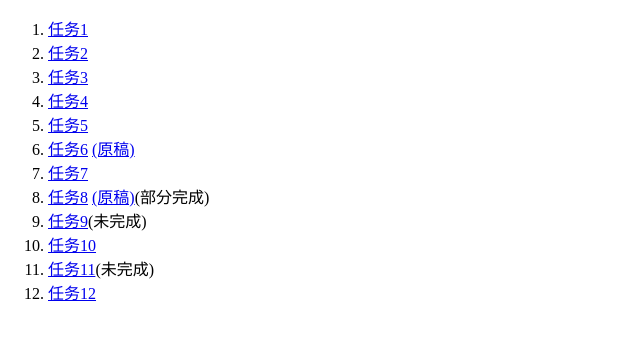
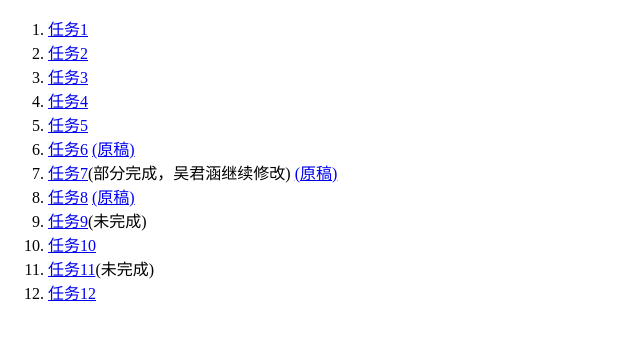
Before and after one commit to xiaoqqchen/xiaoqqchen.github.io, a plain HTML site: page index.html in a window 1280 px wide. Shown: the whole page, without its empty margins (0-640 px from the left). Drawn offline with Linux system fonts and the light colour scheme.

Commit message:
首页修改

```diff
--- a/index.html
+++ b/index.html
@@ -12,8 +12,8 @@
     <li><a href="/BaiduTask1_4">任务4</a></li>
     <li><a href="/BaiduTask1_5">任务5</a></li>
     <li><a href="/BaiduTask1_6">任务6</a>  <a href="http://7xrp04.com1.z0.glb.clouddn.com/task_1_6_2.jpg">(原稿)</a></li>
-    <li><a href="/BaiduTask1_7">任务7</a></li>
-    <li><a href="/BaiduTask1_8">任务8</a> <a href="/BaiduTask1_8/task_1_8_1.jpg">(原稿)</a>(部分完成)</li>
+    <li><a href="/BaiduTask1_7">任务7</a>(部分完成，吴君涵继续修改)  <a href="/BaiduTask1_7/task_1_7_2.jpg">(原稿)</a></li>
+    <li><a href="/BaiduTask1_8">任务8</a> <a href="/BaiduTask1_8/task_1_8_1.png">(原稿)</a></li>
     <li><a href="/BaiduTask1_9">任务9</a>(未完成)</li>
     <li><a href="/BaiduTask1_10">任务10</a></li>
     <li><a href="/BaiduTask1_11">任务11</a>(未完成)</li>
```
Also changed, not shown: BaiduTask1_7/task_1_7_2.jpg (added).
